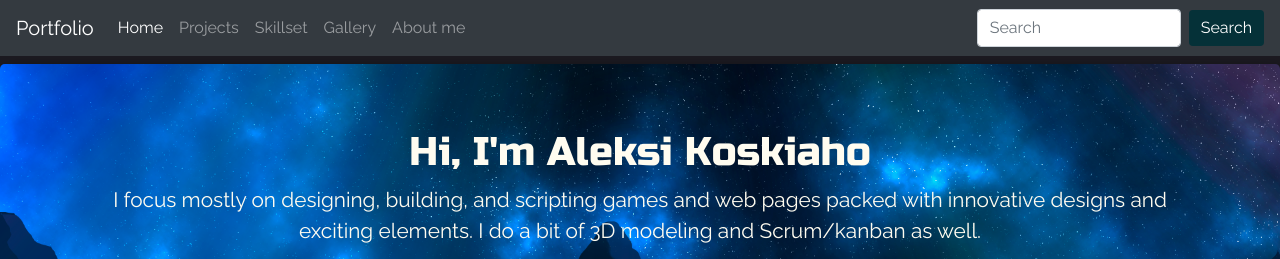
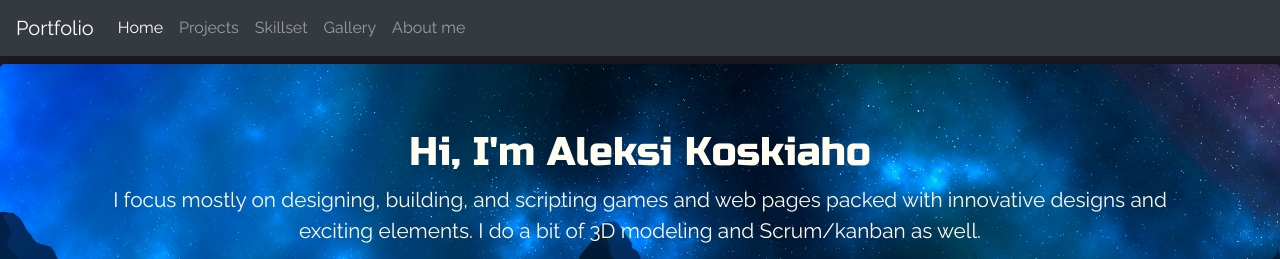
Before and after one commit to Squidlider/portfolio, a plain HTML site: page aboutme.html in a window 1280 px wide. Shown: the top 259 px of the page. Drawn offline with Linux system fonts and the light colour scheme; a web font is replaced by a local one.

Commit message:
deleted serach bar

```diff
--- a/aboutme.html
+++ b/aboutme.html
@@ -36,10 +36,6 @@
             <a class="nav-link" href="aboutme.html">About me</a>
           </li>
         </ul>
-        <form class="form-inline my-2 my-lg-0">
-          <input class="form-control mr-sm-2" type="search" placeholder="Search" aria-label="Search">
-          <button class="btn btn-outline-success my-2 my-sm-0" type="submit">Search</button>
-        </form>
       </div>
     </nav>
     <section>
```
Also changed, not shown: gallery.html (+0 -4 lines), index.html (+0 -4 lines), projects.html (+0 -4 lines), skills.html (+0 -4 lines).
